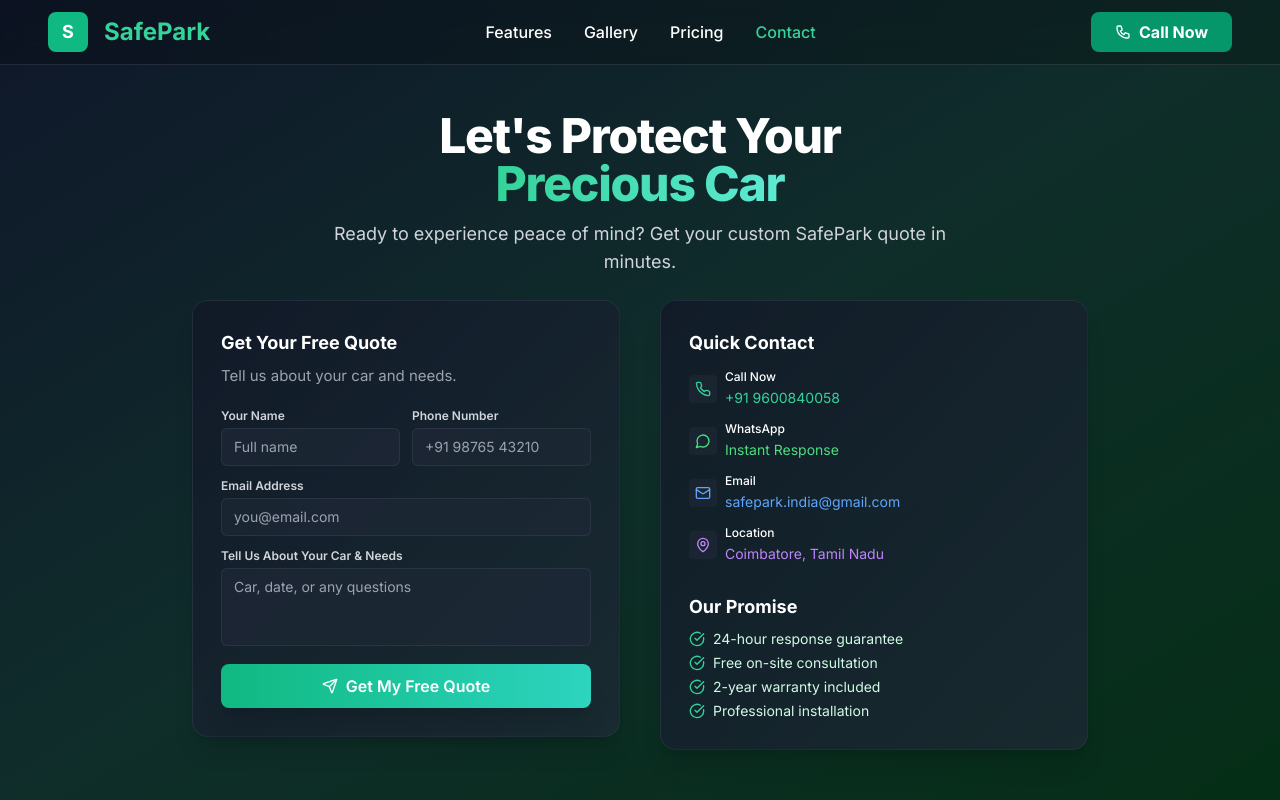
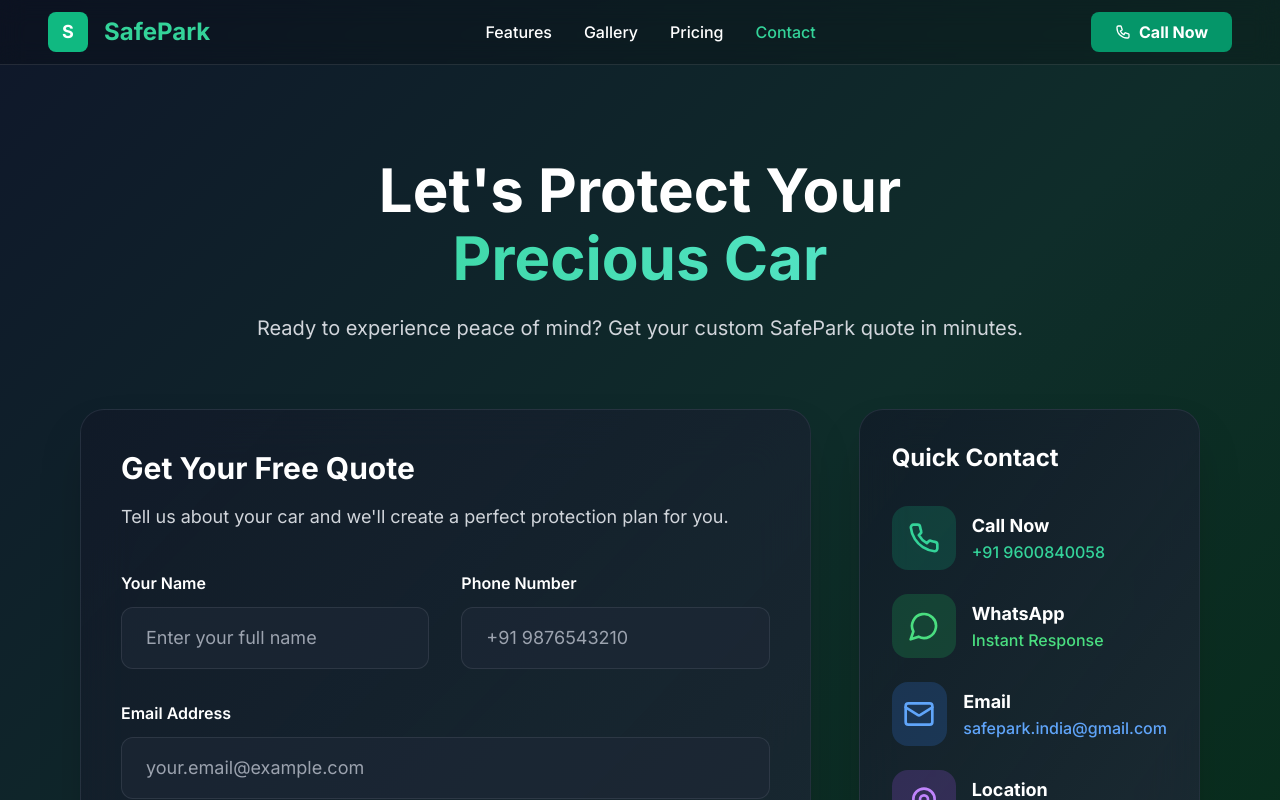
Before and after one commit to skillmates07-stack/safepark-website, a Next.js app: page /contact in a window 1280 px wide. Shown: the top 800 px of the page. Built offline with nearby package versions, Linux system fonts and the light colour scheme.

Commit message:
Update page.tsx

```diff
--- a/src/app/contact/page.tsx
+++ b/src/app/contact/page.tsx
@@ -2,10 +2,6 @@
 
 import { useState } from 'react';
 import { Phone, MessageCircle, MapPin, Mail, Send, CheckCircle } from 'lucide-react';
-
-// Tailwind suggestion:
-// Add "font-normal" to body for lighter base text.
-// Use min-h-screen bg-gradient (as you already are).
 
 export default function ContactPage() {
   const [formData, setFormData] = useState({
@@ -14,114 +10,144 @@ export default function ContactPage() {
     phone: '',
     message: ''
   });
-  const [submitted, setSubmitted] = useState(false);
 
-  function handleChange(e: React.ChangeEvent<HTMLInputElement | HTMLTextAreaElement>) {
-    setFormData({ ...formData, [e.target.name]: e.target.value });
-  }
+  const [isSubmitted, setIsSubmitted] = useState(false);
 
-  function handleSubmit(e: React.FormEvent) {
+  const handleSubmit = (e: React.FormEvent) => {
     e.preventDefault();
-    setSubmitted(true);
-  }
+    setIsSubmitted(true);
+  };
+
+  const handleChange = (e: React.ChangeEvent<HTMLInputElement | HTMLTextAreaElement>) => {
+    setFormData({
+      ...formData,
+      [e.target.name]: e.target.value
+    });
+  };
 
   return (
-    <main className="bg-gradient-to-br from-[#0f172a] via-[#0f2d2a] to-[#052e16] min-h-screen pt-20 px-2 pb-10">
-      {/* HEADER COMPACT, BALANCED */}
-      <section className="max-w-2xl mx-auto text-center mt-8 mb-6">
-        <h1 className="text-3xl sm:text-4xl md:text-5xl font-extrabold text-white leading-tight mb-3 tracking-tight">
-          Let&apos;s Protect Your <br />
-          <span className="bg-gradient-to-r from-emerald-400 to-teal-300 bg-clip-text text-transparent">
+    <div className="scroll-smooth bg-gradient-to-br from-[#0f172a] via-[#0f2d2a] to-[#052e16] min-h-screen pt-20">
+
+      {/* HERO SECTION - PROFESSIONAL SPACING */}
+      <section className="pt-20 pb-16 px-6 md:px-12 lg:px-20">
+        <div className="max-w-4xl mx-auto text-center">
+          <h1 className="text-5xl md:text-6xl font-bold leading-tight text-white mb-6">
+            Let's Protect Your
+            <span className="block bg-gradient-to-r from-emerald-400 to-teal-300 bg-clip-text text-transparent mt-2">
               Precious Car
             </span>
           </h1>
-        <p className="text-base md:text-lg text-gray-300 font-normal">
+          <p className="text-xl text-gray-300 leading-relaxed max-w-3xl mx-auto">
             Ready to experience peace of mind? Get your custom SafePark quote in minutes.
           </p>
+        </div>
       </section>
 
-      {/* FORM + CONTACT SPLIT CARD */}
-      <section className="max-w-4xl mx-auto grid md:grid-cols-2 gap-7 lg:gap-10 items-start">
-        {/* LEFT: FORM CARD */}
-        <div className="rounded-2xl bg-gradient-to-br from-gray-900/80 to-gray-800/70 border border-gray-700/40 shadow-xl p-5 md:p-7">
-          {!submitted ? (
+      {/* MAIN CONTACT SECTION - PERFECT BALANCE */}
+      <section className="pb-20 px-6 md:px-12 lg:px-20">
+        <div className="max-w-7xl mx-auto">
+          <div className="grid grid-cols-1 lg:grid-cols-3 gap-12">
+
+            {/* LEFT COLUMN - Contact Form (2/3) */}
+            <div className="lg:col-span-2">
+              <div className="bg-gradient-to-br from-gray-900/70 to-gray-800/80 backdrop-blur-xl rounded-3xl p-10 shadow-2xl border border-gray-700/50">
+                {!isSubmitted ? (
                   <>
-              <h2 className="text-lg font-bold text-white mb-2">Get Your Free Quote</h2>
-              <p className="text-gray-400 text-[15px] mb-5">Tell us about your car and needs.</p>
-              <form onSubmit={handleSubmit} className="space-y-3">
-                <div className="grid grid-cols-1 sm:grid-cols-2 gap-3">
+                    <div className="mb-10">
+                      <h2 className="text-3xl font-bold text-white mb-4">Get Your Free Quote</h2>
+                      <p className="text-lg text-gray-300 leading-relaxed">
+                        Tell us about your car and we'll create a perfect protection plan for you.
+                      </p>
+                    </div>
+
+                    <form onSubmit={handleSubmit} className="space-y-8">
+                      <div className="grid grid-cols-1 md:grid-cols-2 gap-8">
                         <div>
-                    <label className="block text-xs font-semibold text-gray-300 mb-1">Your Name</label>
+                          <label className="block text-base font-semibold text-white mb-3">
+                            Your Name
+                          </label>
                           <input
-                      className="w-full px-3 py-2 rounded-md bg-gray-800/70 border border-gray-600/30 text-sm text-white placeholder-gray-400 outline-none focus:ring-2 focus:ring-emerald-500"
                             type="text"
                             name="name"
                             required
                             value={formData.name}
                             onChange={handleChange}
-                      placeholder="Full name"
+                            className="w-full px-6 py-4 bg-gray-800/60 border border-gray-600/40 rounded-xl text-white placeholder-gray-400 focus:outline-none focus:ring-2 focus:ring-emerald-500 focus:border-transparent transition-all text-lg"
+                            placeholder="Enter your full name"
                           />
                         </div>
+
                         <div>
-                    <label className="block text-xs font-semibold text-gray-300 mb-1">Phone Number</label>
+                          <label className="block text-base font-semibold text-white mb-3">
+                            Phone Number
+                          </label>
                           <input
-                      className="w-full px-3 py-2 rounded-md bg-gray-800/70 border border-gray-600/30 text-sm text-white placeholder-gray-400 outline-none focus:ring-2 focus:ring-emerald-500"
                             type="tel"
                             name="phone"
                             required
                             value={formData.phone}
                             onChange={handleChange}
-                      placeholder="+91 98765 43210"
+                            className="w-full px-6 py-4 bg-gray-800/60 border border-gray-600/40 rounded-xl text-white placeholder-gray-400 focus:outline-none focus:ring-2 focus:ring-emerald-500 focus:border-transparent transition-all text-lg"
+                            placeholder="+91 9876543210"
                           />
                         </div>
                       </div>
+
                       <div>
-                  <label className="block text-xs font-semibold text-gray-300 mb-1">Email Address</label>
+                        <label className="block text-base font-semibold text-white mb-3">
+                          Email Address
+                        </label>
                         <input
-                    className="w-full px-3 py-2 rounded-md bg-gray-800/70 border border-gray-600/30 text-sm text-white placeholder-gray-400 outline-none focus:ring-2 focus:ring-emerald-500"
                           type="email"
                           name="email"
                           required
                           value={formData.email}
                           onChange={handleChange}
-                    placeholder="you@email.com"
+                          className="w-full px-6 py-4 bg-gray-800/60 border border-gray-600/40 rounded-xl text-white placeholder-gray-400 focus:outline-none focus:ring-2 focus:ring-emerald-500 focus:border-transparent transition-all text-lg"
+                          placeholder="your.email@example.com"
                         />
                       </div>
+
                       <div>
-                  <label className="block text-xs font-semibold text-gray-300 mb-1">Tell Us About Your Car &amp; Needs</label>
+                        <label className="block text-base font-semibold text-white mb-3">
+                          Tell Us About Your Car & Needs
+                        </label>
                         <textarea
-                    className="w-full px-3 py-2 rounded-md bg-gray-800/70 border border-gray-600/30 text-sm text-white placeholder-gray-400 outline-none focus:ring-2 focus:ring-emerald-500 resize-none"
                           name="message"
-                    rows={3}
+                          rows={5}
                           value={formData.message}
                           onChange={handleChange}
-                    placeholder="Car, date, or any questions"
+                          className="w-full px-6 py-4 bg-gray-800/60 border border-gray-600/40 rounded-xl text-white placeholder-gray-400 focus:outline-none focus:ring-2 focus:ring-emerald-500 focus:border-transparent transition-all text-lg resize-none"
+                          placeholder="What car do you drive? When would you like installation? Any specific concerns?"
                         />
                       </div>
+
                       <button
                         type="submit"
-                  className="w-full flex justify-center items-center gap-2 bg-gradient-to-r from-emerald-500 to-teal-400 hover:from-emerald-600 hover:to-teal-400 text-white font-semibold text-base rounded-lg py-2.5 mt-2 shadow-xl transition"
+                        className="w-full bg-gradient-to-r from-emerald-600 to-emerald-500 hover:from-emerald-500 hover:to-emerald-400 text-white px-8 py-5 rounded-xl font-bold text-xl transition-all duration-300 hover:scale-[1.02] shadow-lg hover:shadow-emerald-500/30 flex items-center justify-center gap-3"
                       >
-                  <Send className="w-4 h-4" />
+                        <Send className="w-6 h-6" />
                         Get My Free Quote
                       </button>
                     </form>
                   </>
                 ) : (
-            <div className="text-center py-8">
-              <CheckCircle className="w-14 h-14 text-emerald-400 mx-auto mb-2" />
-              <h3 className="text-xl font-bold text-white mb-2">Thank you!</h3>
-              <p className="text-base text-gray-300 mb-5">We&apos;ll call you soon with your custom quote.</p>
-              <div className="flex gap-2 justify-center mt-3">
+                  <div className="text-center py-20">
+                    <CheckCircle className="w-24 h-24 text-emerald-400 mx-auto mb-8" />
+                    <h3 className="text-4xl font-bold text-white mb-6">Thank You!</h3>
+                    <p className="text-xl text-gray-300 mb-10 leading-relaxed">
+                      We'll call you within 24 hours with your personalized SafePark quote.
+                    </p>
+                    <div className="flex gap-6 justify-center">
                       <a
                         href="tel:+919600840058"
-                  className="bg-emerald-600 hover:bg-emerald-500 text-white px-5 py-2 rounded font-bold transition text-sm"
+                        className="bg-emerald-600 hover:bg-emerald-500 text-white px-8 py-4 rounded-xl font-bold text-lg transition-all duration-300 hover:scale-105"
                       >
-                  Call Now
+                        Call Us Now
                       </a>
                       <a
                         href="https://wa.me/919600840058"
-                  className="border border-emerald-400 text-emerald-400 hover:bg-emerald-400 hover:text-white px-5 py-2 rounded font-bold transition text-sm"
+                        className="border-2 border-emerald-400 text-emerald-400 hover:bg-emerald-400 hover:text-white px-8 py-4 rounded-xl font-bold text-lg transition-all duration-300 hover:scale-105"
                       >
                         WhatsApp
                       </a>
@@ -129,72 +155,84 @@ export default function ContactPage() {
                   </div>
                 )}
               </div>
+            </div>
 
-        {/* RIGHT: CONTACT CARD */}
-        <div className="rounded-2xl bg-gradient-to-br from-gray-900/80 to-gray-800/70 border border-gray-700/40 shadow-xl p-5 md:p-7 flex flex-col gap-7">
+            {/* RIGHT COLUMN - Contact Info (1/3) */}
+            <div className="lg:col-span-1 space-y-8">
+
+              {/* Quick Contact */}
+              <div className="bg-gradient-to-br from-gray-900/70 to-gray-800/80 backdrop-blur-xl rounded-3xl p-8 shadow-2xl border border-gray-700/50">
+                <h3 className="text-2xl font-bold text-white mb-8">Quick Contact</h3>
+
+                <div className="space-y-6">
+                  <a href="tel:+919600840058" className="flex items-center gap-4 group">
+                    <div className="w-16 h-16 bg-emerald-500/20 rounded-2xl flex items-center justify-center group-hover:bg-emerald-500/30 transition-colors">
+                      <Phone className="w-8 h-8 text-emerald-400" />
+                    </div>
                     <div>
-            <h3 className="text-lg font-bold text-white mb-3">Quick Contact</h3>
-            <div className="space-y-3">
-              <ContactItem
-                icon={<Phone className="w-4 h-4 text-emerald-400" />}
-                label="Call Now"
-                text={<a href="tel:+919600840058" className="text-emerald-400 text-sm hover:underline">+91 9600840058</a>}
-              />
-              <ContactItem
-                icon={<MessageCircle className="w-4 h-4 text-green-400" />}
-                label="WhatsApp"
-                text={<a href="https://wa.me/919600840058" className="text-green-400 text-sm hover:underline">Instant Response</a>}
-              />
-              <ContactItem
-                icon={<Mail className="w-4 h-4 text-blue-400" />}
-                label="Email"
-                text={
-                  <a href="mailto:safepark.india@gmail.com" className="text-blue-400 text-sm hover:underline">
-                    safepark.india@gmail.com
+                      <h4 className="font-bold text-white text-lg">Call Now</h4>
+                      <p className="text-emerald-400 font-medium">+91 9600840058</p>
+                    </div>
                   </a>
-                }
-              />
-              <ContactItem
-                icon={<MapPin className="w-4 h-4 text-purple-400" />}
-                label="Location"
-                text={<span className="text-purple-400 text-sm">Coimbatore, Tamil Nadu</span>}
-              />
+
+                  <a href="https://wa.me/919600840058" className="flex items-center gap-4 group">
+                    <div className="w-16 h-16 bg-green-500/20 rounded-2xl flex items-center justify-center group-hover:bg-green-500/30 transition-colors">
+                      <MessageCircle className="w-8 h-8 text-green-400" />
+                    </div>
+                    <div>
+                      <h4 className="font-bold text-white text-lg">WhatsApp</h4>
+                      <p className="text-green-400 font-medium">Instant Response</p>
+                    </div>
+                  </a>
+
+                  <div className="flex items-center gap-4">
+                    <div className="w-16 h-16 bg-blue-500/20 rounded-2xl flex items-center justify-center">
+                      <Mail className="w-8 h-8 text-blue-400" />
+                    </div>
+                    <div>
+                      <h4 className="font-bold text-white text-lg">Email</h4>
+                      <p className="text-blue-400 font-medium">safepark.india@gmail.com</p>
                     </div>
                   </div>
+
+                  <div className="flex items-center gap-4">
+                    <div className="w-16 h-16 bg-purple-500/20 rounded-2xl flex items-center justify-center">
+                      <MapPin className="w-8 h-8 text-purple-400" />
+                    </div>
                     <div>
-            <h3 className="text-lg font-bold text-white mb-2">Our Promise</h3>
-            <ul className="space-y-1 text-emerald-100 text-sm">
-              <li className="flex items-center gap-2">
-                <CheckCircle className="w-4 h-4 text-emerald-400" />24-hour response guarantee
+                      <h4 className="font-bold text-white text-lg">Location</h4>
+                      <p className="text-purple-400 font-medium">Coimbatore, Tamil Nadu</p>
+                    </div>
+                  </div>
+                </div>
+              </div>
+
+              {/* Service Promise */}
+              <div className="bg-gradient-to-br from-emerald-900/50 to-emerald-800/60 backdrop-blur-xl rounded-3xl p-8 shadow-2xl border border-emerald-700/50">
+                <h3 className="text-2xl font-bold text-white mb-6">Our Promise</h3>
+                <ul className="space-y-4 text-emerald-100">
+                  <li className="flex items-center gap-3">
+                    <CheckCircle className="w-6 h-6 text-emerald-400" />
+                    <span className="text-lg">24-hour response guarantee</span>
                   </li>
-              <li className="flex items-center gap-2">
-                <CheckCircle className="w-4 h-4 text-emerald-400" />Free on-site consultation
+                  <li className="flex items-center gap-3">
+                    <CheckCircle className="w-6 h-6 text-emerald-400" />
+                    <span className="text-lg">Free on-site consultation</span>
                   </li>
-              <li className="flex items-center gap-2">
-                <CheckCircle className="w-4 h-4 text-emerald-400" />2-year warranty included
+                  <li className="flex items-center gap-3">
+                    <CheckCircle className="w-6 h-6 text-emerald-400" />
+                    <span className="text-lg">2-year warranty included</span>
                   </li>
-              <li className="flex items-center gap-2">
-                <CheckCircle className="w-4 h-4 text-emerald-400" />Professional installation
+                  <li className="flex items-center gap-3">
+                    <CheckCircle className="w-6 h-6 text-emerald-400" />
+                    <span className="text-lg">Professional installation</span>
                   </li>
                 </ul>
               </div>
             </div>
+          </div>
+        </div>
       </section>
-    </main>
-  );
-}
-
-// Extracted for clarity
-function ContactItem({ icon, label, text }: { icon: React.ReactNode, label: string, text: React.ReactNode }) {
-  return (
-    <div className="flex items-center gap-2">
-      <div className="w-7 h-7 flex items-center justify-center rounded bg-gray-800/60">
-        {icon}
-      </div>
-      <div>
-        <div className="font-medium text-white text-xs">{label}</div>
-        <div>{text}</div>
-      </div>
     </div>
   );
 }
```
Lines whose indentation alone changed are shown as unchanged.
